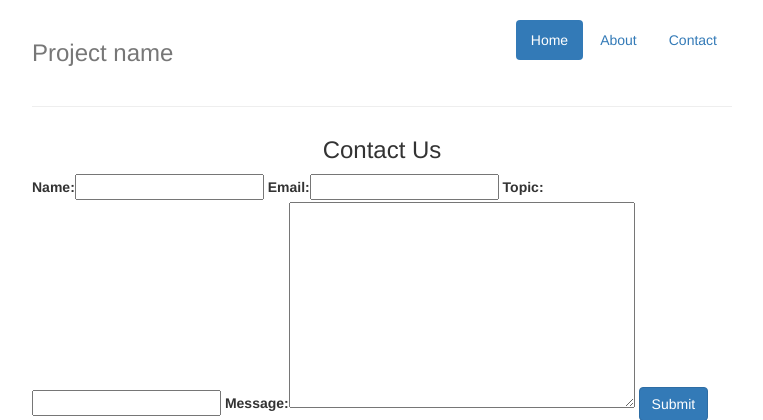
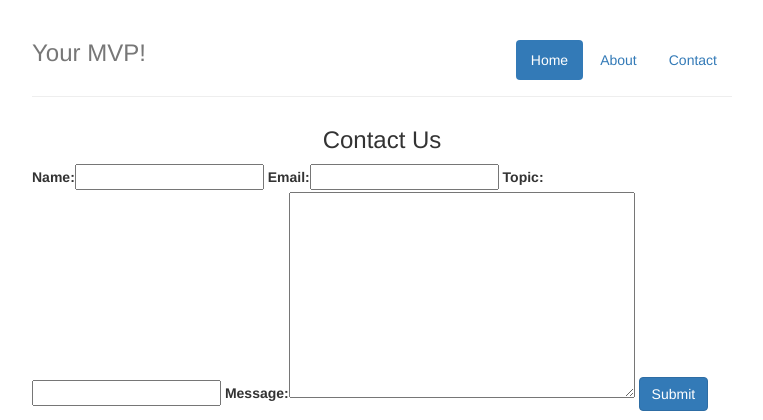
Before and after one commit to Copser/DjanCommerce, a Django app: page /contact/ in a window 1280 px wide. Shown: the top 420 px of the page, without its empty margins (258-1021 px from the left). Run offline with Django 3.2, Linux system fonts and the light colour scheme; parts of the project's set-up code (start-up, migrations or seed data) failed here and were passed over; some libraries are stand-ins or nearby versions.

```diff
--- a/django_ecommerce/templates/base.html
+++ b/django_ecommerce/templates/base.html
@@ -8,8 +8,7 @@
     <meta name="description" content="">
     <meta name="author" content="">
     <!-- Styles -->
-    <link href="http://netdna.bootstrapcdn.com/twitter-bootstrap/2.3.2/css/
-    bootstrap-combined.min.css" rel="stylesheet">
+    <link href="http://netdna.bootstrapcdn.com/twitter-bootstrap/2.3.2/css/bootstrap-combined.min.css" rel="stylesheet">
     <style type="text/css" media="screen">
         body {
             padding-top: 20px;
@@ -46,29 +45,26 @@
             margin-top: 28px;
         }
     </style>
-    <script src="http://code.jquery.com/jquery-1.11.0.min.js"
-        type="text/javascript"></script>
+    <script src="http://code.jquery.com/jquery-1.11.0.min.js" type="text/javascript"></script>
     {% block extrahead %}
     {% endblock %}
     <script type="text/javascript">
         $(function(){
-            {% block jquery %}
-            {% endblock %}
+          {% block jquery %}
+          {% endblock %}
         });
     </script>
 </head>
 <body>
    <div class="container-narrow">
 
-       <div class="header clearfix">
-        <nav>
+       <div class="masthead">
           <ul class="nav nav-pills pull-right">
-            <li role="presentation" class="active"><a href="{% url 'home' %}">Home</a></li>
-            <li role="presentation"><a href="/pages/about">About</a></li>
-            <li role="presentation"><a href="{% url 'contact' %}">Contact</a></li>
+            <li role="" class="active"><a href="{% url 'home' %}">Home</a></li>
+            <li role=""><a href="/pages/about">About</a></li>
+            <li role=""><a href="{% url 'contact' %}">Contact</a></li>
           </ul>
-        </nav>
-        <h3 class="text-muted">Project name</h3>
+        <h3 class="text-muted">Your MVP!</h3>
       </div>
 
        <hr>
```
